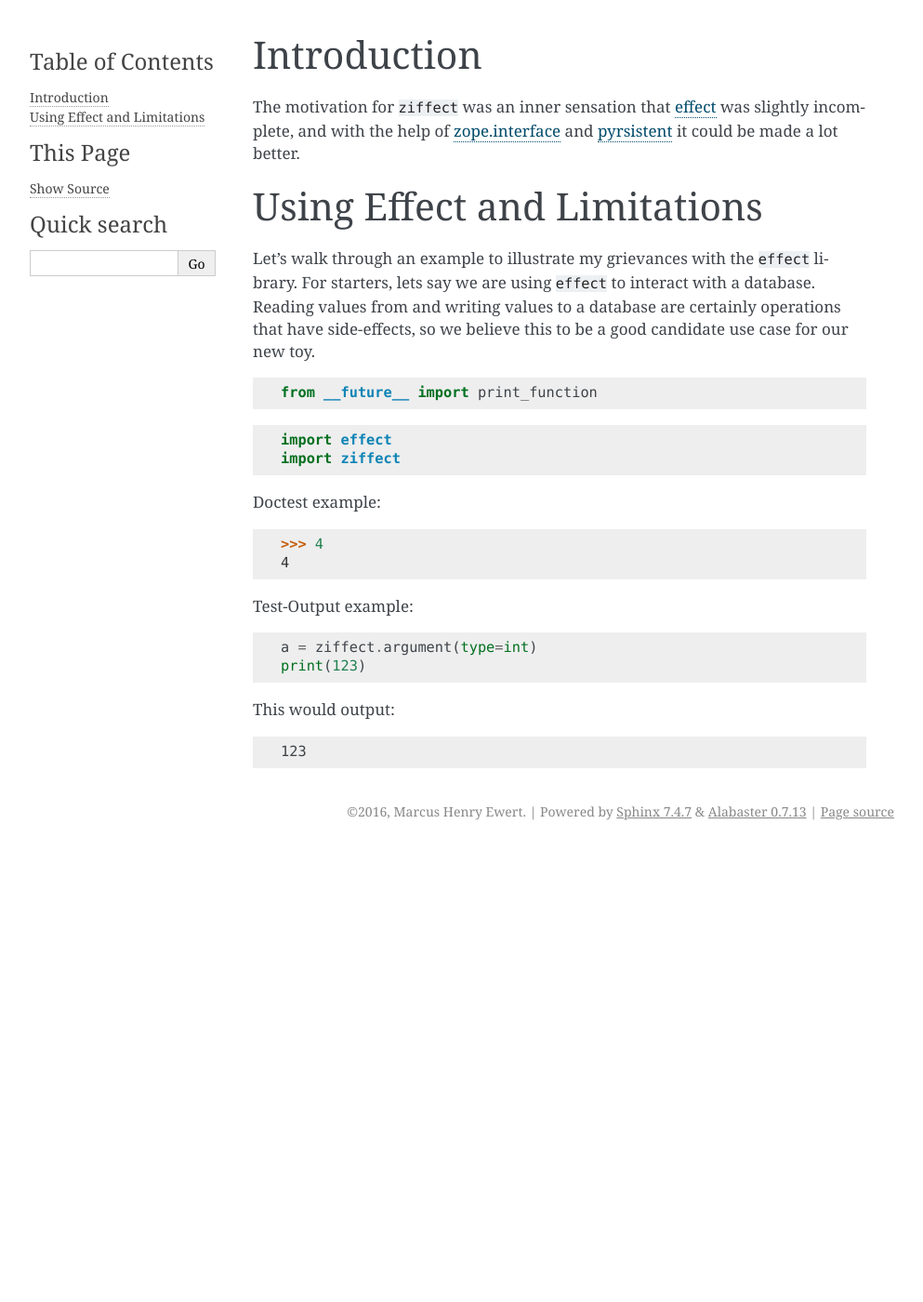
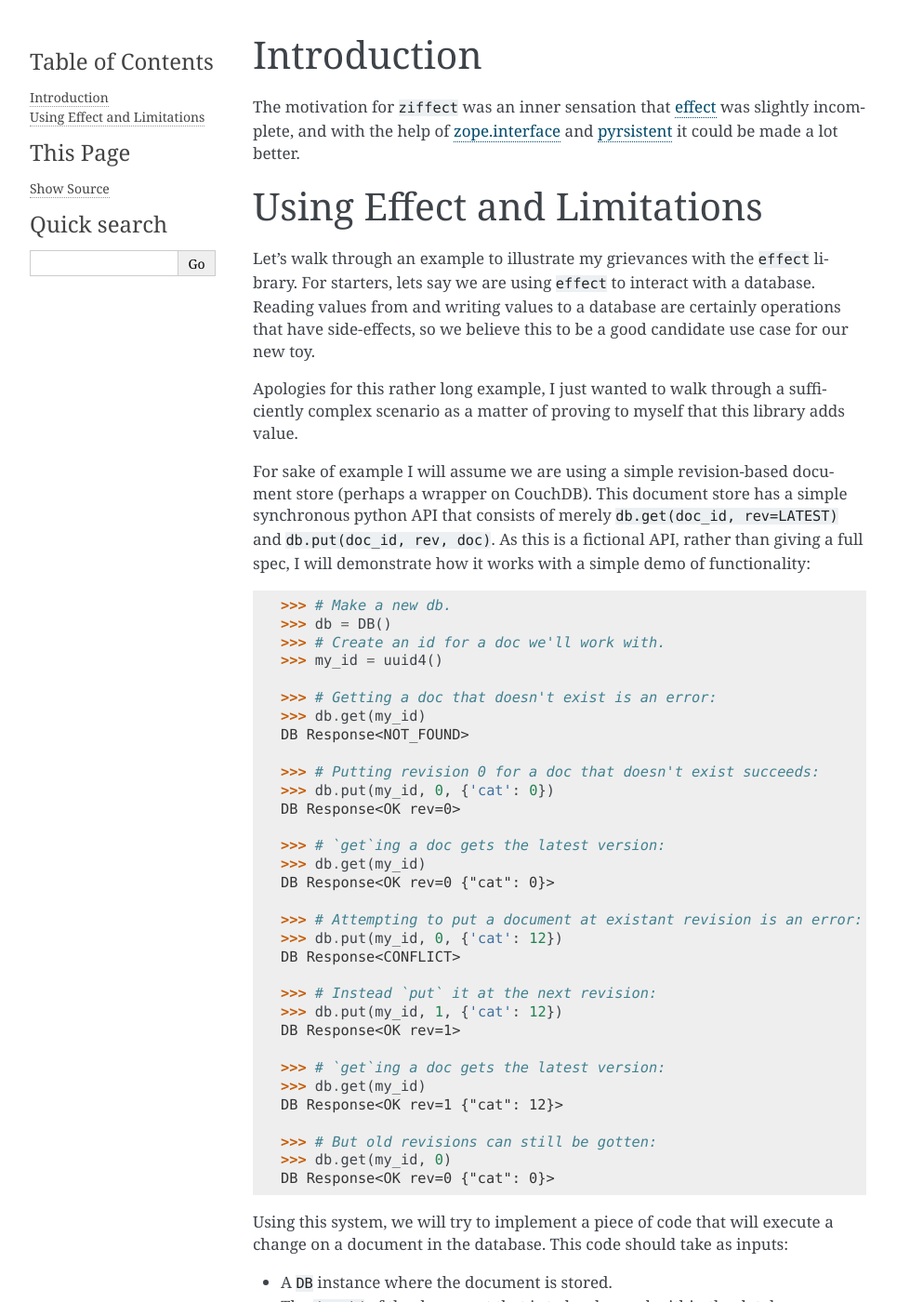
Before and after one commit to sarum90/ziffect, a Sphinx documentation site: the page built from docs/introduction.rst, in a window 1280 px wide and 1400 px high. Shown: the whole window at 93% size, without its empty margins (148-1141 px from the left). Built offline with Sphinx 7.4.7, drawn with Linux system fonts in a browser that asks for light colours; some of the changed text lies outside the part shown.

Commit message:
little bit of doc work, and no pypy3

```diff
--- a/docs/introduction.rst
+++ b/docs/introduction.rst
@@ -17,16 +17,123 @@ database. Reading values from and writing values to a database are certainly
 operations that have side-effects, so we believe this to be a good candidate
 use case for our new toy.
 
-.. testcode::
+Apologies for this rather long example, I just wanted to walk through a
+sufficiently complex scenario as a matter of proving to myself that this
+library adds value.
+
+.. testsetup:: *
 
   from __future__ import print_function
 
+  from uuid import uuid4
+  from pyrsistent import PClass, field
+  import json
 
-.. testcode::
+  LATEST=-1
 
-  import effect
-  import ziffect
+  class DBStatus(object):
+    NOT_FOUND = u'NOT_FOUND'
+    OK = u'OK'
+    CONFLICT = u'CONFLICT'
+    BAD_REQUEST = u'BAD_REQUEST'
+    # Unused, but is next logical step:
+    # NETWORK_ERROR = u'NETWORK_ERROR'
 
+  class DBResponse(PClass):
+    status = field(type=unicode)
+    doc = field(initial=None)
+    rev = field(type=[int, type(None)], initial=None)
+
+    def __repr__(self):
+      result = unicode(self.status)
+      if self.rev is not None:
+        result += " rev={}".format(self.rev)
+      if self.doc:
+        result += " {}".format(json.dumps(self.doc))
+      return 'DB Response<{}>'.format(result)
+
+  class DB(object):
+    def __init__(self):
+      self._data = {}
+
+    def get(self, doc_id, rev=LATEST):
+      docs = self._data.get(doc_id)
+      if not docs:
+        return DBResponse(status=DBStatus.NOT_FOUND)
+      if rev >= len(docs):
+        return DBResponse(status=DBStatus.NOT_FOUND)
+      if rev < LATEST:
+        return DBResponse(status=DBStatus.BAD_REQUEST)
+      if rev < 0:
+        rev = len(docs) + rev
+      return DBResponse(status=DBStatus.OK, rev=rev, doc=json.loads(docs[rev]))
+
+    def put(self, doc_id, rev, doc):
+      docs = self._data.get(doc_id, [])
+      if rev != len(docs):
+        return DBResponse(status=DBStatus.CONFLICT)
+      docs.append(json.dumps(doc))
+      self._data[doc_id] = docs
+      return DBResponse(status=DBStatus.OK, rev=rev)
+
+For sake of example I will assume we are using a simple revision-based document
+store (perhaps a wrapper on CouchDB). This document store has a simple
+synchronous python API that consists of merely ``db.get(doc_id, rev=LATEST)``
+and ``db.put(doc_id, rev, doc)``. As this is a fictional API, rather than
+giving a full spec, I will demonstrate how it works with a simple demo of
+functionality:
+
+.. doctest:: show_db
+
+  >>> # Make a new db.
+  >>> db = DB()
+  >>> # Create an id for a doc we'll work with.
+  >>> my_id = uuid4()
+
+  >>> # Getting a doc that doesn't exist is an error:
+  >>> db.get(my_id)
+  DB Response<NOT_FOUND>
+
+  >>> # Putting revision 0 for a doc that doesn't exist succeeds:
+  >>> db.put(my_id, 0, {'cat': 0})
+  DB Response<OK rev=0>
+
+  >>> # `get`ing a doc gets the latest version:
+  >>> db.get(my_id)
+  DB Response<OK rev=0 {"cat": 0}>
+
+  >>> # Attempting to put a document at existant revision is an error:
+  >>> db.put(my_id, 0, {'cat': 12})
+  DB Response<CONFLICT>
+
+  >>> # Instead `put` it at the next revision:
+  >>> db.put(my_id, 1, {'cat': 12})
+  DB Response<OK rev=1>
+
+  >>> # `get`ing a doc gets the latest version:
+  >>> db.get(my_id)
+  DB Response<OK rev=1 {"cat": 12}>
+
+  >>> # But old revisions can still be gotten:
+  >>> db.get(my_id, 0)
+  DB Response<OK rev=0 {"cat": 0}>
+
+..  Potentially add the following if needed to show something cool: Note that
+    these are all database calls, and any of them could also end in a
+    ``NETWORK_ERROR`` in which case we would not know what state the database
+    is in.
+
+Using this system, we will try to implement a piece of code that will execute a
+change on a document in the database. This code should take as inputs:
+
+- A ``DB`` instance where the document is stored.
+- The ``doc_id`` of the document that is to be changed within the database.
+- A pure function to execute on the document.
+
+The code will get the document from the database, execute the pure function on
+the document, and put it back in the database. If the PUT fails
+
+For good measure, this code can return the final version of the document.
 
 
 Doctest example:
```
Also changed, not shown: other parts of docs/introduction.rst (+1 -0 lines), 1 other file.
